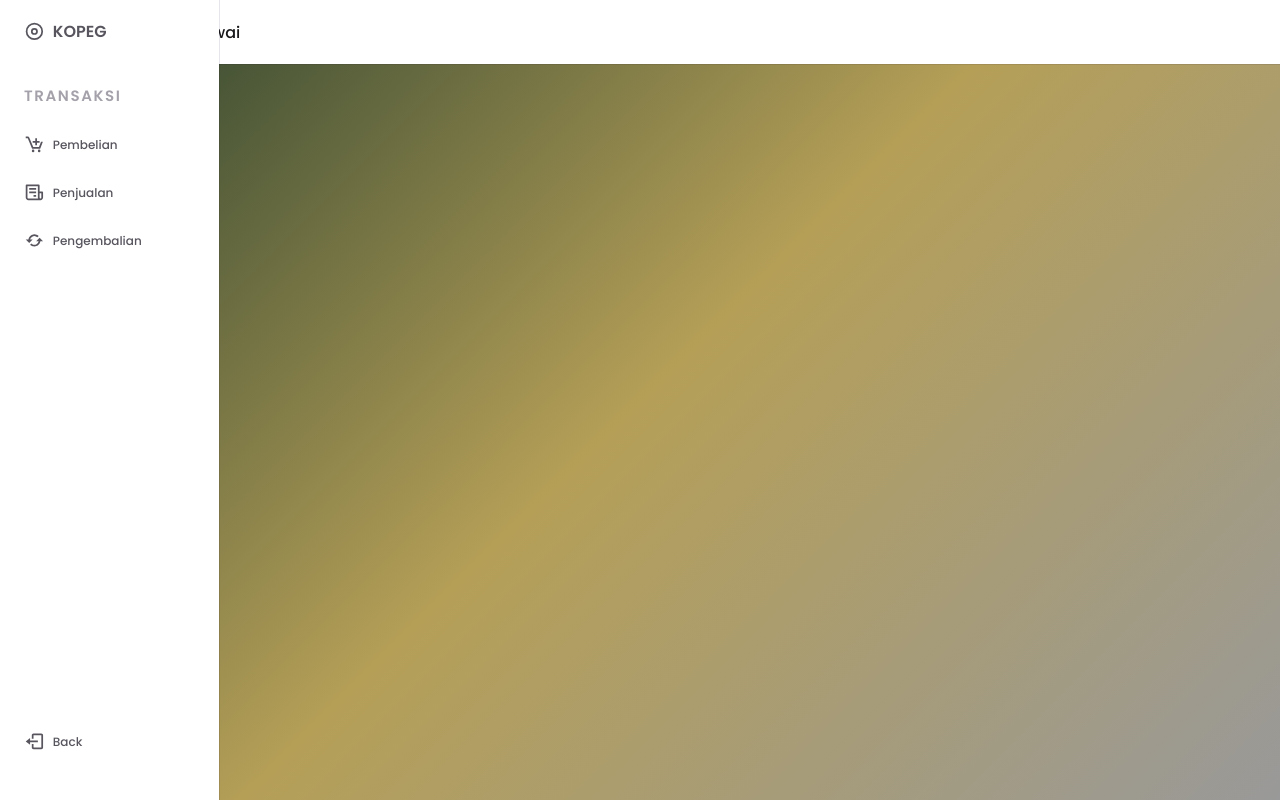
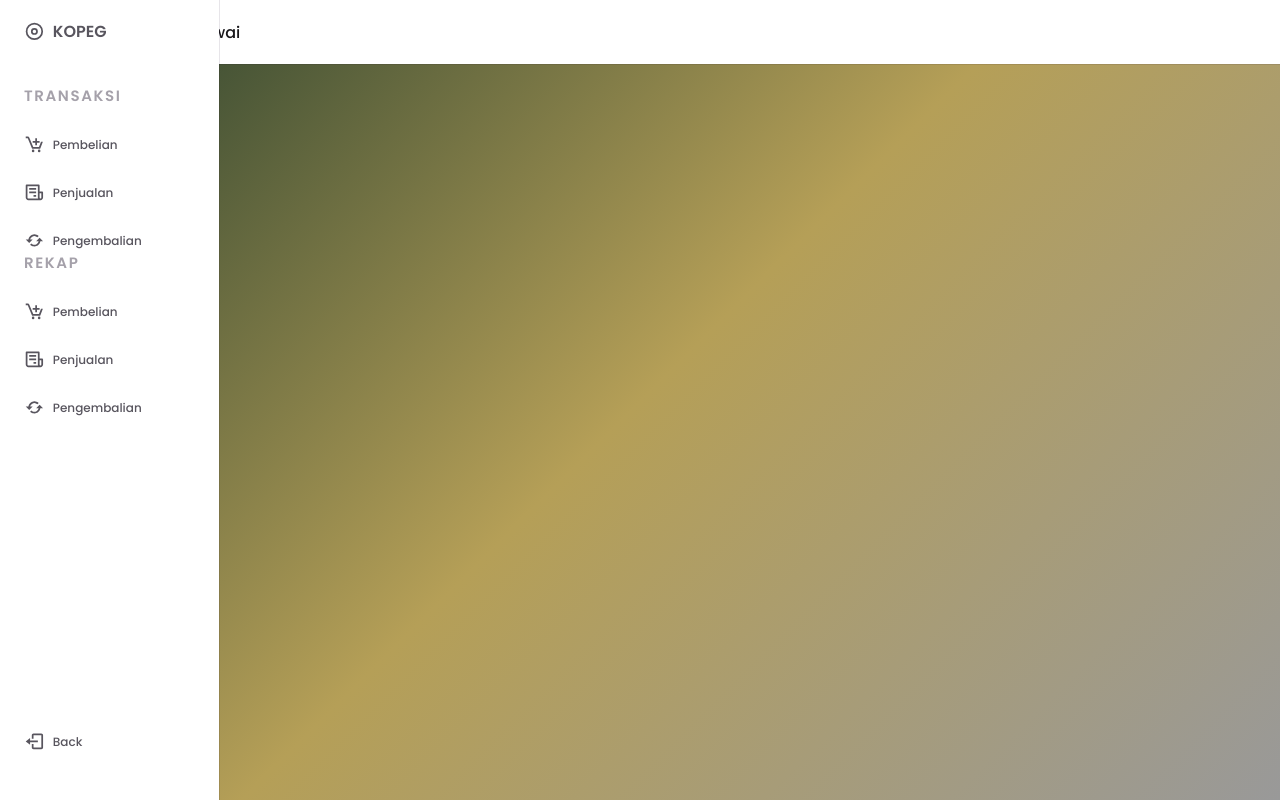
Before and after one commit to Shacio21/MERNKOPEG, a React (Vite) app in the folder client/: page /Transaksi in a window 1280 px wide. Built offline with nearby package versions, Linux system fonts and the light colour scheme; no server answers.

Commit message:
Sidebar fixing

```diff
--- a/client/src/components/landingpage/Navbar.tsx
+++ b/client/src/components/landingpage/Navbar.tsx
@@ -17,7 +17,7 @@ const Navbar: React.FC = () => {
           <a href="#">Home</a>
         </li>
         <li>
-          <a href="/transaksi">Transaksi</a>
+          <a href="/transaksi/pembelian">Transaksi</a>
         </li>
         <li>
           <a href="/rekap">Rekap</a>
--- a/client/src/components/transaksi/SidebarTransaksi.tsx
+++ b/client/src/components/transaksi/SidebarTransaksi.tsx
@@ -18,7 +18,7 @@ const SidebarTransaksi: React.FC = () => {
       {/* Header */}
       <header className="header">
         <div className="header__container">
-          <a href="#" className="header__logo">
+          <a href="/" className="header__logo">
             Koperasi Pegawai
           </a>
         </div>
@@ -71,6 +71,46 @@ const SidebarTransaksi: React.FC = () => {
                 </a>
               </div>
             </div>
+
+            <div className="nav__list">
+              <div className="nav__items">
+                <h3 className="nav__subtitle">Rekap</h3>
+
+                <a
+                  href="/transaksi/pembelian"
+                  className={`nav__link ${
+                    activeLink === "Pembelian" ? "active" : ""
+                  }`}
+                  onClick={() => handleLinkClick("Pembelian")}
+                >
+                  <BiCartAdd className="nav__icon" />
+                  <span className="nav__name">Pembelian</span>
+                </a>
+
+                <a
+                  href="/transaksi/penjualan"
+                  className={`nav__link ${
+                    activeLink === "Penjualan" ? "active" : ""
+                  }`}
+                  onClick={() => handleLinkClick("Penjualan")}
+                >
+                  <BiReceipt className="nav__icon" />
+                  <span className="nav__name">Penjualan</span>
+                </a>
+
+                <a
+                  href="/transaksi/pengembalian"
+                  className={`nav__link ${
+                    activeLink === "Pengembalian" ? "active" : ""
+                  }`}
+                  onClick={() => handleLinkClick("Pengembalian")}
+                >
+                  <BiRefresh className="nav__icon" />
+                  <span className="nav__name">Pengembalian</span>
+                </a>
+              </div>
+            </div>
+
           </div>
 
           <a href="/" className="nav__link nav__logout">
```
